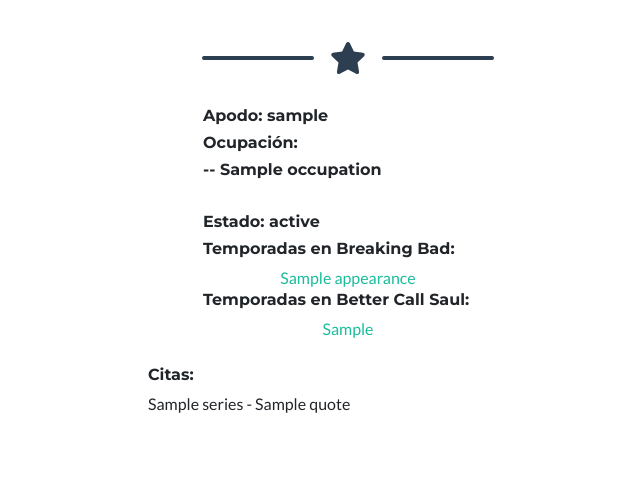
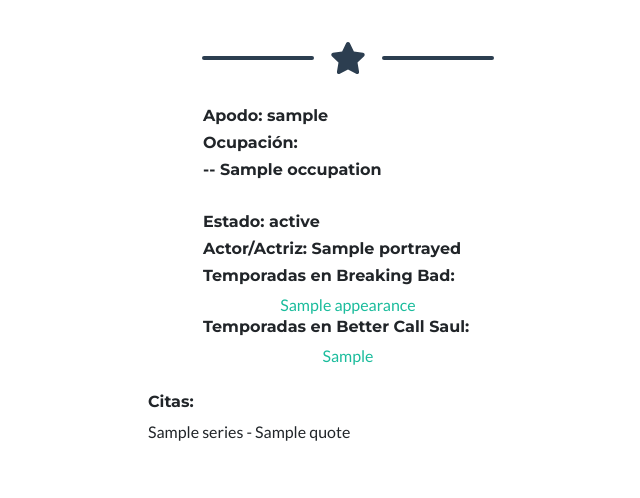
Before and after one commit to niguzman/Breaking-better-app, a Django app: template templates/myapp/character.html in a window 1280 px wide. Shown: the part 470-968 px from the top of the page, without its empty margins (292-932 px from the left). Before the commit the page ends 883 px from the top, so only its background shows below. Run offline with Django 3.2, Linux system fonts and the light colour scheme; the template is opened without the code that fills it: most values are stand-ins (such as "Sample title", 1, 10 or a date in 2020); grey boxes marked "Sample" are stand-in pictures; some libraries are stand-ins or nearby versions.

Commit message:
Actor que lo interpreta

```diff
--- a/templates/myapp/character.html
+++ b/templates/myapp/character.html
@@ -66,6 +66,7 @@
                     {% endfor%}
                     <br>
                     <h6>Estado: {{info.status}}</h6>
+                    <h6>Actor/Actriz: {{info.portrayed}}</h6>
                     {% if info.appearance%}
                         <h6>Temporadas en Breaking Bad:</h6>
                         <div class="text-center">
```
